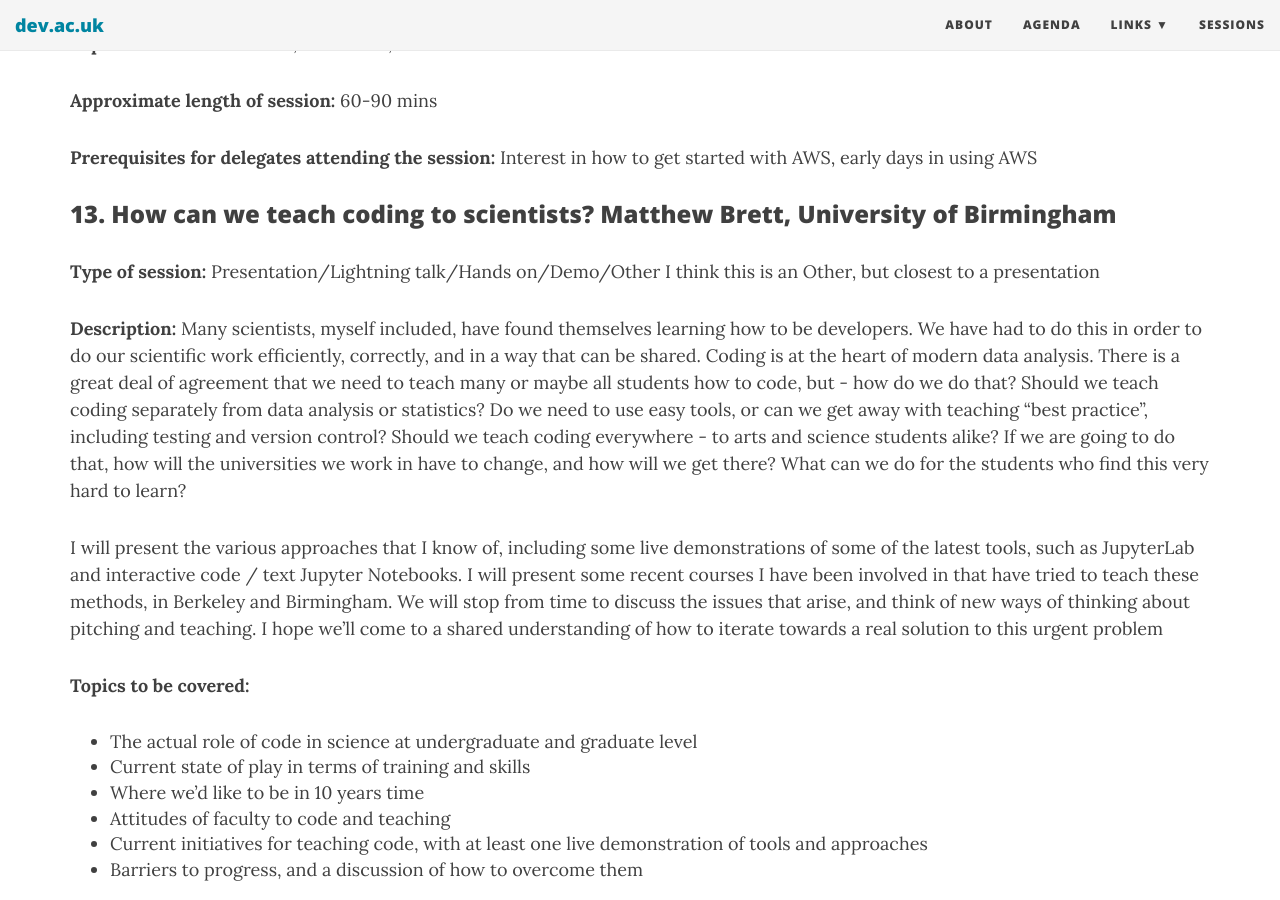
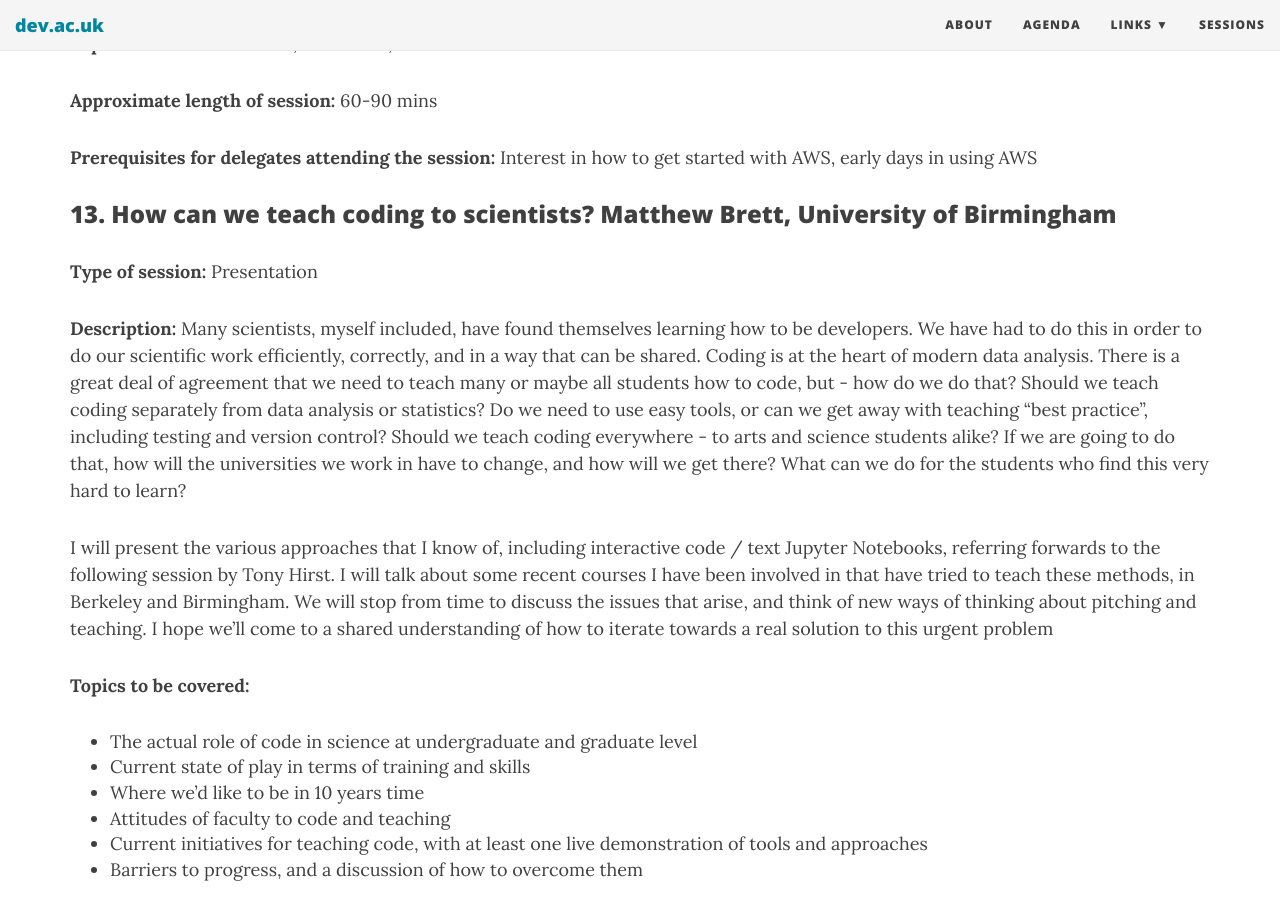
Before and after one commit to devacuk/devacuk.github.io, a Jekyll site: the page built from sessions.md, in a window 1280 px wide and 900 px high, scrolled down 4562 px. Built offline with Jekyll 4.4.1, drawn with Linux system fonts in a browser that asks for light colours; nearby versions of some CDN libraries.

Commit message:
Small updates to my session description.

```diff
--- a/sessions.md
+++ b/sessions.md
@@ -153,8 +153,7 @@ _NB: Final agenda still subject to change!_
 
 ### 13. How can we teach coding to scientists? Matthew Brett, University of Birmingham
 
-**Type of session:** Presentation/Lightning talk/Hands on/Demo/Other
-I think this is an Other, but closest to a presentation
+**Type of session:** Presentation
 
 **Description:** Many scientists, myself included, have found themselves learning how
 to be developers.   We have had to do this in order to do our
@@ -169,9 +168,8 @@ arts and science students alike?  If we are going to do that, how will
 the universities we work in have to change, and how will we get there?
   What can we do for the students who find this very hard to learn?
 
-I will present the various approaches that I know of, including some
-live demonstrations of some of the latest tools, such as JupyterLab
-and interactive code / text Jupyter Notebooks.  I will present some
+I will present the various approaches that I know of, including
+interactive code / text Jupyter Notebooks, referring forwards to the following session by Tony Hirst.  I will talk about some
 recent courses I have been involved in that have tried to teach these
 methods, in Berkeley and Birmingham.  We will stop from time to
 discuss the issues that arise, and think of new ways of thinking about
```
